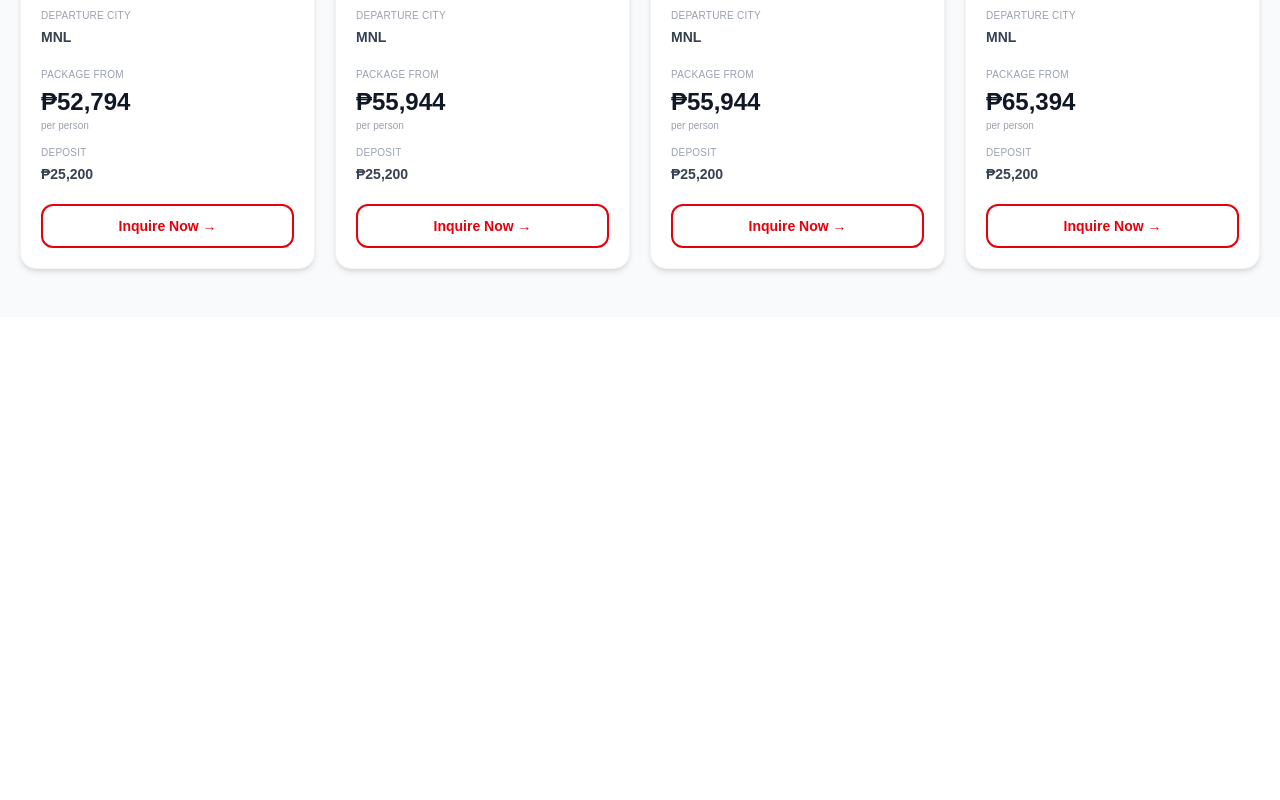
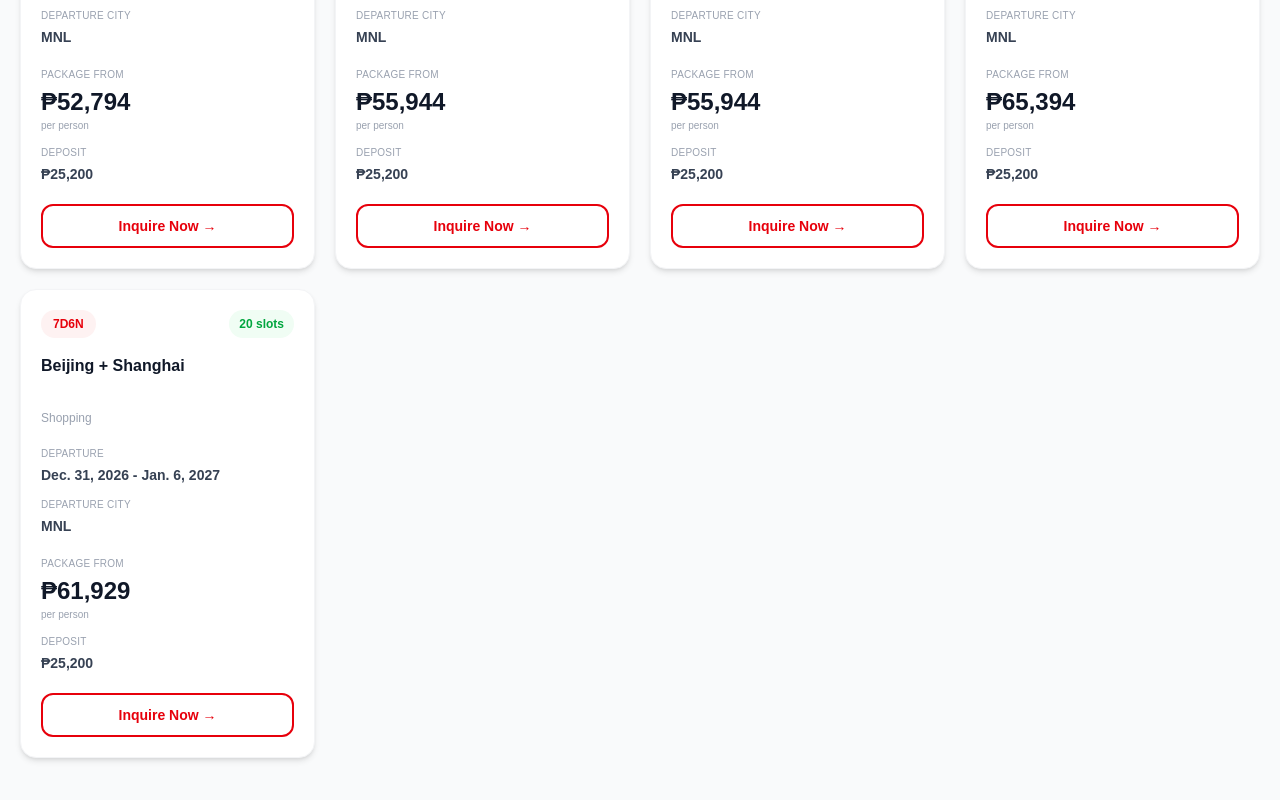
Before and after one commit to chingutravelandtours/chingu-website, a Next.js app: page /china-tours in a window 1280 px wide. Shown: the part 3452-4252 px from the top of the page. Before the commit the page ends 3769 px from the top, so only its background shows below. Built offline with nearby package versions, Linux system fonts and the light colour scheme.

Commit message:
Update page.tsx

```diff
--- a/app/china-tours/page.tsx
+++ b/app/china-tours/page.tsx
@@ -323,6 +323,17 @@ const packages: Package[] = [
   slots: 15,
   deposit: 400 * USD_TO_PHP,
 },
+
+  {
+  title: "Beijing + Shanghai",
+  subtitle: "Shopping",
+  duration: "7D6N",
+  dates: "Dec. 31, 2026 - Jan. 6, 2027",
+  city: "MNL",
+  price: 983 * USD_TO_PHP,
+  slots: 20,
+  deposit: 400 * USD_TO_PHP,
+},
 ];
 
 export default function ChinaToursPage() {
```
